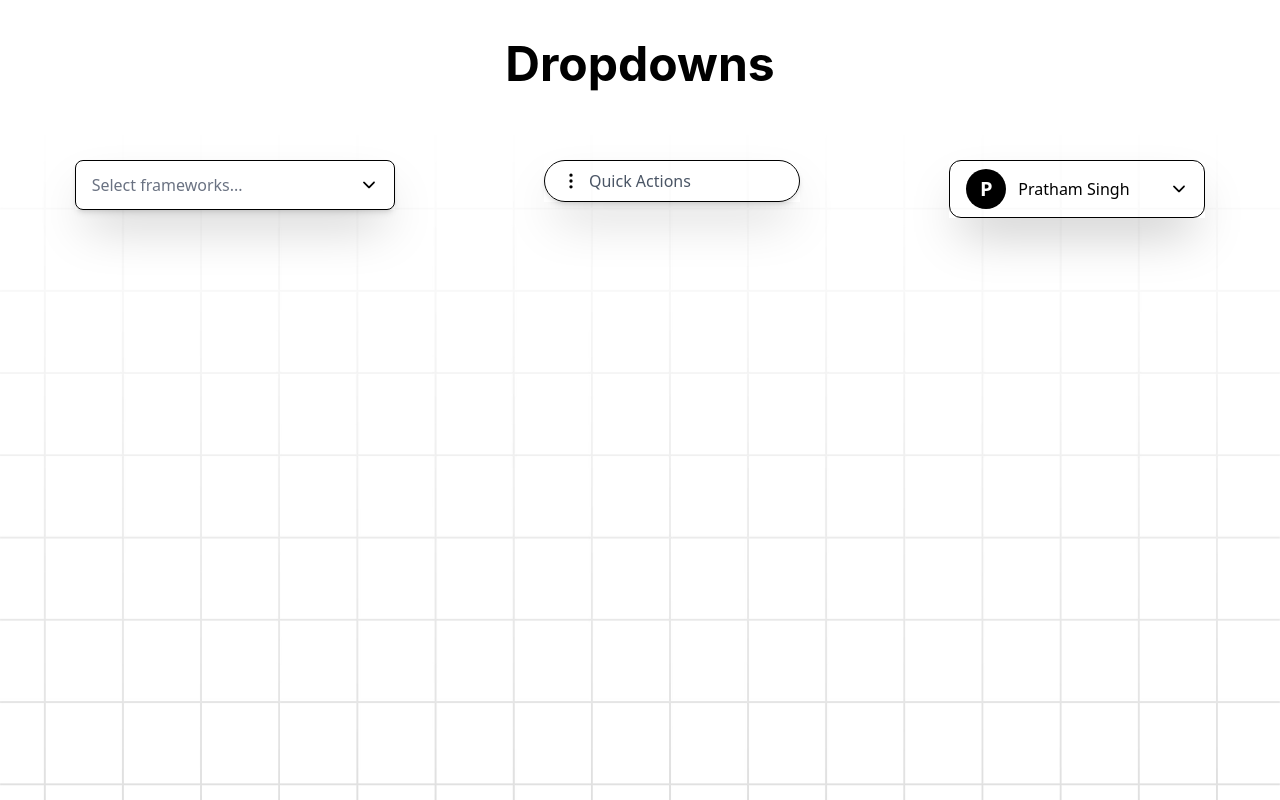
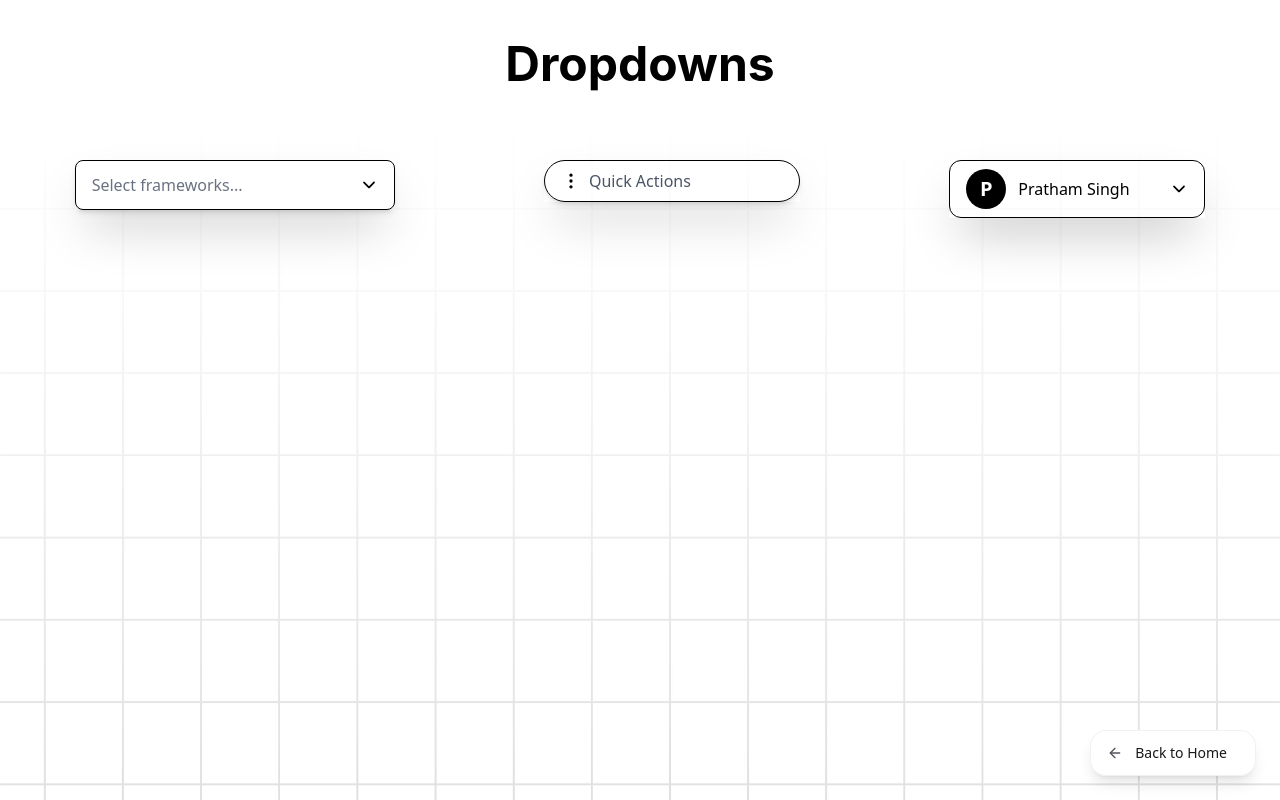
Before and after one commit to PrathamS1/dailyUIChallenges, a React (Vite) app: page /027 in a window 1280 px wide. Built offline with nearby package versions, Linux system fonts and the light colour scheme; a web font is replaced by a local one.

Commit message:
minor changes

```diff
--- a/src/components/dailyUI027.jsx
+++ b/src/components/dailyUI027.jsx
@@ -13,6 +13,7 @@ import {
 } from "react-icons/fi";
 import { IoNotificationsOutline, IoHelp } from "react-icons/io5";
 import { MdAttachMoney } from "react-icons/md";
+import BackToHome from "./BackToHome";
 
 function MultiselectDropdown() {
   const options = ["React", "Vue", "Angular", "Django", "React Native"];
@@ -209,7 +210,9 @@ function ProfileDropdown() {
             {menuOptions.map((opt, idx) => (
               <div
                 key={opt.label}
-                className={`flex items-center px-4 py-2 cursor-pointer hover:bg-gray-200 gap-2 ${idx === menuOptions.length - 1 ? "text-red-600" : "text-black"}`}
+                className={`flex items-center px-4 py-2 cursor-pointer hover:bg-gray-200 gap-2 ${
+                  idx === menuOptions.length - 1 ? "text-red-600" : "text-black"
+                }`}
                 role="menuitem"
                 tabIndex={0}
               >
@@ -227,6 +230,7 @@ function ProfileDropdown() {
 export default function DropdownShowcase() {
   return (
     <div className="w-full h-screen bg-[url('/dropbg.jpg')] bg-cover bg-no-repeat">
+      <BackToHome />
       <h1 className="text-5xl font-bold text-black w-full text-center font-[Inter] py-10">
         Dropdowns
       </h1>
```
